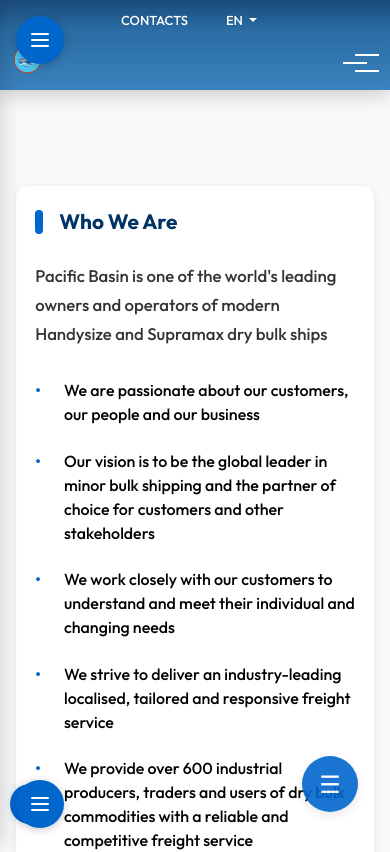
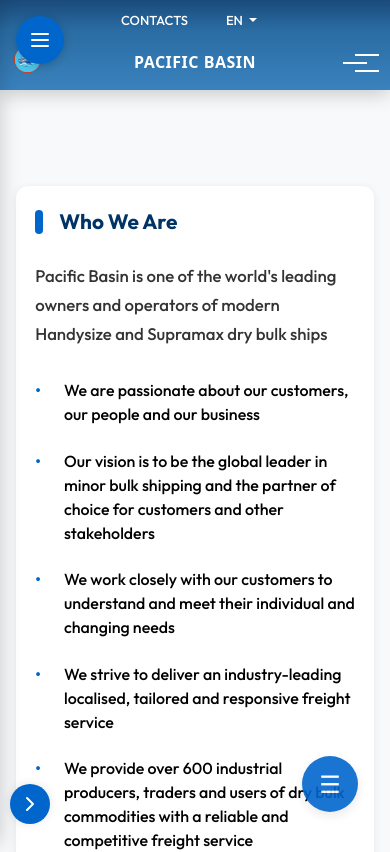
Before and after one commit to prajjwal-17/Pacific-Basin, a React (Vite) app: page /atglance in a window 390 px wide. Shown: the top 852 px of the page. Built offline with nearby package versions, Linux system fonts and the light colour scheme.

Commit message:
Finishing up

```diff
--- a/src/components/Navbar.jsx
+++ b/src/components/Navbar.jsx
@@ -114,7 +114,6 @@
             </div>
           </div>
 
-          {/* Added Pacific Basin title in center */}
           <div className="company-title">
             <h1 className="top-title top-link-animate">PACIFIC BASIN</h1>
           </div>
@@ -133,6 +132,11 @@
               <img src="/logo.png" alt="Pacific Basin" className={scrolled ? 'logo-scrolled' : ''} />
             </div>
           </a>
+
+          {/* Added mobile company title */}
+          <div className="mobile-company-title">
+            <h1 className="mobile-title">PACIFIC BASIN</h1>
+          </div>
 
           <div className={`integrated-topbar ${scrolled ? 'show-integrated' : ''}`}>
             <Link to="/contact" className="integrated-link">CONTACTS</Link>
--- a/src/components/SidebarGlance.jsx
+++ b/src/components/SidebarGlance.jsx
@@ -1,7 +1,7 @@
 // src/components/SidebarGlance.jsx
 import React, { useState, useEffect } from 'react';
 import { NavLink, useLocation, Link } from 'react-router-dom';
-import { Menu, X, ChevronRight, Home, Info, Award, Clock, Users, Briefcase } from 'lucide-react';
+import { Menu, X, ChevronRight, Home, Info, Award, Clock, Users, Briefcase, Clipboard, Eye } from 'lucide-react';
 import '../styles/SidebarGlance.css';
 
 const SidebarGlance = () => {
@@ -10,6 +10,12 @@
   const location = useLocation();
 
   const menuItems = [
+    {
+      id: 'glance',
+      label: 'At Glance',
+      path: '/atglance',
+      icon: <Eye size={18} />
+    },
     {
       id: 'purpose',
       label: 'Purpose & Vision',
@@ -77,18 +83,9 @@
 
   return (
     <>
-      {/* Mobile toggle button - top */}
+      {/* Single mobile toggle button */}
       <button
-        className="sidebar-toggle sidebar-toggle-top"
-        onClick={toggleMobileSidebar}
-        aria-label="Toggle sidebar"
-      >
-        {isMobileOpen ? <X size={24} /> : <Menu size={24} />}
-      </button>
-
-      {/* Mobile toggle button - bottom left */}
-      <button
-        className="sidebar-toggle sidebar-toggle-bottom"
+        className="sidebar-toggle"
         onClick={toggleMobileSidebar}
         aria-label="Toggle sidebar"
       >
--- a/src/pages/AtGlance.jsx
+++ b/src/pages/AtGlance.jsx
@@ -249,9 +249,14 @@
     Our corporate headquarters are in Hong Kong, and our global network spans <span className="animate-number" data-value="14" data-format="regular">14</span> offices across <span className="animate-number" data-value="6" data-format="regular">6</span> continents.
   </p>
   <div className="map-container">
-              <div className="map-placeholder">
-                <div>Global Office Network Map</div>
-              </div>
+    <iframe
+      src="https://www.google.com/maps/embed?pb=!1m18!1m12!1m3!1d2482.527601900434!2d-0.10417002334939794!3d51.52188217181656!2m3!1f0!2f0!3f0!3m2!1i1024!2i768!4f13.1!3m3!1m2!1s0x48761b5116a39051%3A0xb9428ed63c9c5085!2s82%20St%20John%20St%2C%20London%20EC1M%204JN%2C%20UK!5e0!3m2!1sen!2sin!4v1744836689553!5m2!1sen!2sin"
+      allowFullScreen=""
+      loading="lazy"
+      referrerPolicy="no-referrer-when-downgrade"
+      className="google-map"
+      title="London Office Location"
+    ></iframe>
   </div>
 </section>
 
--- a/src/pages/Contact.jsx
+++ b/src/pages/Contact.jsx
@@ -39,12 +39,14 @@
 
       <div className="our-location-box fade-slide fade-delay-3">
   <h3>Our Location</h3>
-        <div className="map">
+  <div className="map-container">
     <iframe
       src="https://www.google.com/maps/embed?pb=!1m18!1m12!1m3!1d2482.527601900434!2d-0.10417002334939794!3d51.52188217181656!2m3!1f0!2f0!3f0!3m2!1i1024!2i768!4f13.1!3m3!1m2!1s0x48761b5116a39051%3A0xb9428ed63c9c5085!2s82%20St%20John%20St%2C%20London%20EC1M%204JN%2C%20UK!5e0!3m2!1sen!2sin!4v1744836689553!5m2!1sen!2sin"
       allowFullScreen=""
       loading="lazy"
       referrerPolicy="no-referrer-when-downgrade"
+      title="London Office Location"
+      className="map-iframe"
     ></iframe>
   </div>
 </div>
--- a/src/styles/AtGlance.css
+++ b/src/styles/AtGlance.css
@@ -722,3 +722,42 @@
     padding-top: 0;
   }
 }
+/* Google Map Integration */
+.map-container {
+  height: auto;
+  margin: 2rem 0;
+  border-radius: 12px;
+  overflow: hidden;
+  box-shadow: var(--shadow-md);
+  transition: transform var(--transition-speed) ease, box-shadow var(--transition-speed) ease;
+  position: relative;
+  padding-top: 56.25%; /* 16:9 Aspect Ratio for the map */
+}
+
+.map-container:hover {
+  transform: translateY(-5px);
+  box-shadow: var(--shadow-lg);
+}
+
+.google-map {
+  position: absolute;
+  top: 0;
+  left: 0;
+  width: 100%;
+  height: 100%;
+  border: none;
+  border-radius: 12px;
+}
+
+/* Adjust map height based on screen size */
+@media (max-width: 768px) {
+  .map-container {
+    padding-top: 75%; /* 4:3 Aspect Ratio for smaller screens */
+  }
+}
+
+@media (max-width: 576px) {
+  .map-container {
+    padding-top: 100%; /* 1:1 Aspect Ratio for mobile */
+  }
+}
--- a/src/styles/Contact.css
+++ b/src/styles/Contact.css
@@ -146,3 +146,54 @@
   .fade-delay-3 {
     animation-delay: 0.9s;
   }
+  /* Enhanced Map Styling */
+.map-container {
+    position: relative;
+    width: 100%;
+    padding-bottom: 56.25%; /* 16:9 Aspect ratio */
+    height: 0;
+    overflow: hidden;
+    border-radius: 10px;
+    box-shadow: 0 4px 12px rgba(0, 0, 0, 0.15);
+    transition: transform 0.3s ease, box-shadow 0.3s ease;
+    margin-bottom: 20px;
+  }
+
+  .map-container:hover {
+    transform: translateY(-5px);
+    box-shadow: 0 6px 16px rgba(0, 0, 0, 0.2);
+  }
+
+  .map-iframe {
+    position: absolute;
+    top: 0;
+    left: 0;
+    width: 100%;
+    height: 100%;
+    border: none;
+    border-radius: 10px;
+  }
+
+  /* Update existing map class */
+  .map {
+    width: 100%;
+    margin: 0 auto;
+  }
+
+  /* Responsive adjustments */
+  @media (max-width: 768px) {
+    .map-container {
+      padding-bottom: 75%; /* 4:3 Aspect ratio for tablet */
+    }
+  }
+
+  @media (max-width: 576px) {
+    .map-container {
+      padding-bottom: 100%; /* 1:1 Square aspect ratio for mobile */
+    }
+
+    .our-location-box h3 {
+      font-size: 1.5rem;
+      margin-bottom: 15px;
+    }
+  }
--- a/src/styles/Navbar.css
+++ b/src/styles/Navbar.css
@@ -941,3 +941,56 @@
     display: none;
   }
 }
+
+/* Mobile company title styles */
+.mobile-company-title {
+  display: none; /* Hidden by default on desktop */
+  position: absolute;
+  top: 50%;
+  left: 0;
+  right: 0;
+  transform: translateY(-50%);
+  text-align: center;
+  z-index: 1; /* Lower z-index so logo and toggle button remain clickable */
+  pointer-events: none; /* Prevents capturing clicks that should go to elements behind it */
+}
+
+.mobile-title {
+  margin: 0;
+  font-size: 18px;
+  font-weight: 700;
+  color: #fff;
+  font-family: system-ui, -apple-system, BlinkMacSystemFont, 'Segoe UI', Roboto, Oxygen, Ubuntu, Cantarell, 'Open Sans', 'Helvetica Neue', sans-serif;
+  letter-spacing: 0.5px;
+}
+
+/* Update navbar container to position relative for absolute positioning of title */
+.navbar .container {
+  position: relative;
+}
+
+/* Mobile responsiveness media queries */
+@media (max-width: 992px) {
+  /* Show mobile title and adjust layout */
+  .mobile-company-title {
+    display: block;
+  }
+
+  /* Ensure logo and toggle button have higher z-index */
+  .navbar-logo, .mobile-toggle {
+    position: relative;
+    z-index: 2;
+  }
+
+  /* Give toggle button proper spacing on the right */
+  .mobile-toggle {
+    margin-left: auto;
+  }
+}
+
+/* For very small screens, adjust font size */
+@media (max-width: 480px) {
+  .mobile-title {
+    font-size: 16px;
+  }
+}
--- a/src/styles/SidebarGlance.css
+++ b/src/styles/SidebarGlance.css
@@ -194,7 +194,7 @@
   transform: translateX(3px);
 }
 
-/* NEW: Improved sidebar toggle tab for desktop */
+/* Improved sidebar hover tab for desktop */
 .sidebar-hover-tab {
   position: absolute;
   top: 50%;
@@ -266,7 +266,7 @@
   text-decoration: underline;
 }
 
-/* Toggle buttons */
+/* Single toggle button */
 .sidebar-toggle {
   position: fixed;
   z-index: 1001;
@@ -282,20 +282,12 @@
   cursor: pointer;
   box-shadow: 0 2px 8px rgba(0, 0, 0, 0.2);
   transition: background-color 0.2s ease;
+  top: 1rem;
+  left: 1rem;
 }
 
 .sidebar-toggle:hover {
   background-color: var(--primary-hover);
-}
-
-.sidebar-toggle-top {
-  top: 1rem;
-  left: 1rem;
-}
-
-.sidebar-toggle-bottom {
-  bottom: 1rem;
-  left: 1rem;
 }
 
 .close-sidebar {
@@ -341,11 +333,7 @@
     transform: translateX(0);
   }
 
-  .sidebar-toggle-top {
-    display: flex;
-  }
-
-  .sidebar-toggle-bottom {
+  .sidebar-toggle {
     display: flex;
   }
 
```
Also changed, not shown: public/Heading.png (added). Lines whose indentation alone changed are shown as unchanged.
